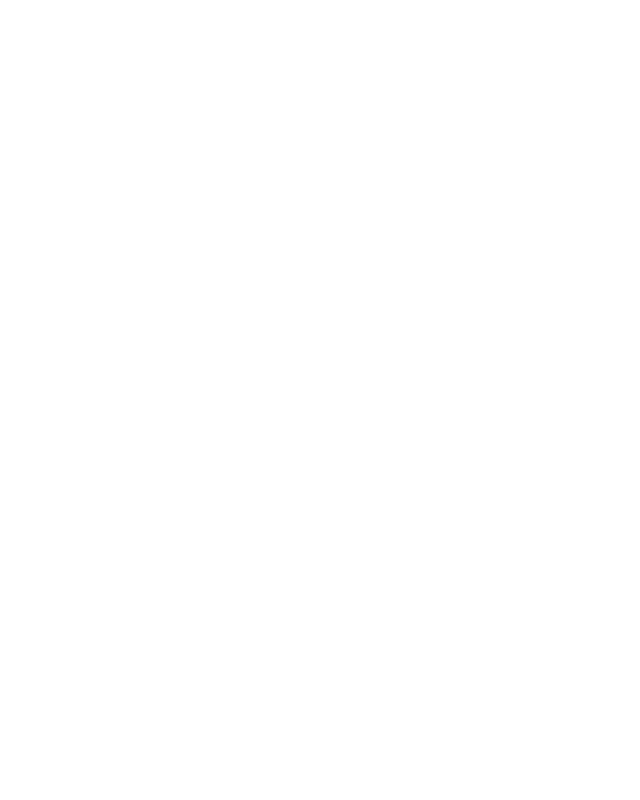
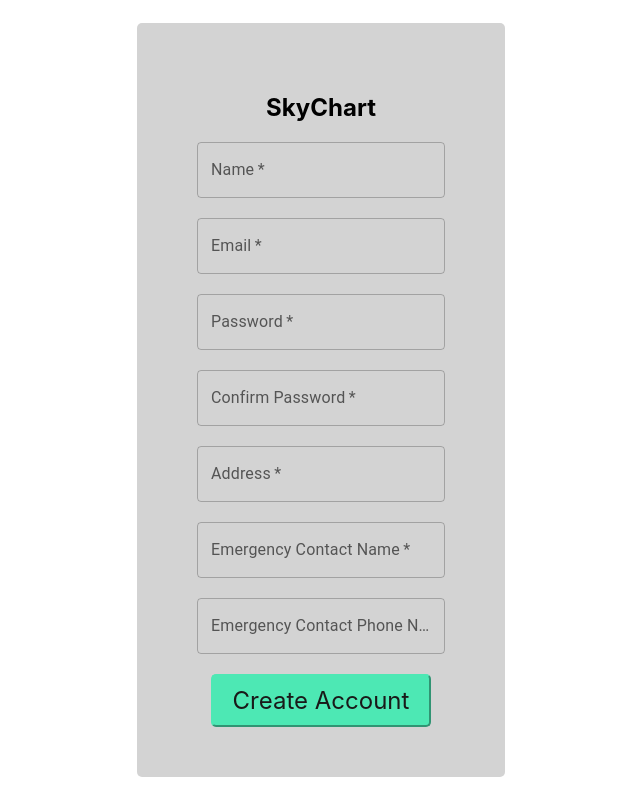
Before and after one commit to jaspersuiter/SkyChart-Frontend, a React (Create React App) app: page /register in a window 1280 px wide. Before the commit this address had no page. Shown: the whole page, without its empty margins (319-959 px from the left). Built offline with nearby package versions, Linux system fonts and the light colour scheme.

Commit message:
Register Page

```diff
--- a/src/App.tsx
+++ b/src/App.tsx
@@ -9,6 +9,7 @@ import Aircraft from './Aircraft/Aircraft';
 import Admin from './Admin/Admin';
 import Instructors from './Instructors/Instructors';
 import Login from './Login/Login';
+import Registration from './Registration/Registration';
 
 function App() {
   return (
@@ -25,6 +26,7 @@ function App() {
             <Route path="/logout" element={<Logout/>} />
             <Route path='/admin' element={<Admin/>} />
             <Route path='/login' element={<Login/>} />
+            <Route path='/register' element={<Registration/>} />
           </React.Fragment>
 
         </Routes>
--- /dev/null
+++ b/src/Registration/Registration.css
@@ -0,0 +1,19 @@
+/* Center the gray box */
+.register-page {
+    display: flex;
+    justify-content: center;
+    align-items: center;
+    height: 100vh;
+    background-color: #fff;
+}
+
+/* Style the login form */
+.register-form {
+    display: flex;
+    flex-direction: column;
+    align-items: center;
+    justify-content: center;
+    background-color: #D3D3D3;
+    padding: 50px 60px; /* Increase the top and bottom padding to make it taller */
+    border-radius: 5px;
+}
--- /dev/null
+++ b/src/Registration/Registration.tsx
@@ -0,0 +1,48 @@
+import './Registration.css'
+
+import TextField from '@mui/material/TextField';
+import PrimaryButton from '../Buttons/PrimaryButton';
+
+
+function Registration() {
+
+
+  return (
+    <div className="register-page">
+      <div className="register-form">
+        <h2>SkyChart</h2>
+        <form>
+          <TextField id="name" label="Name" type="name" required />
+        </form>
+        <br/>
+        <form>
+          <TextField id="email" label="Email" type="email" required />
+        </form>
+        <br/>
+        <form>
+          <TextField id="password" label="Password" type="password" required />
+        </form>
+        <br/>
+        <form>
+          <TextField id="confirm_password" label="Confirm Password" type="password" required />
+        </form>
+        <br/>
+        <form>
+          <TextField id="address" label="Address" type="address" required />
+        </form>
+        <br/>
+        <form>
+          <TextField id="ec_name" label="Emergency Contact Name" type="name" required />
+        </form>
+        <br/>
+        <form>
+          <TextField id="ec_phone" label="Emergency Contact Phone Number" type="phone number" required />
+        </form>
+        <br/>
+        <PrimaryButton text="Create Account" />
+      </div>
+    </div>
+  );
+}
+
+export default Registration;
```
